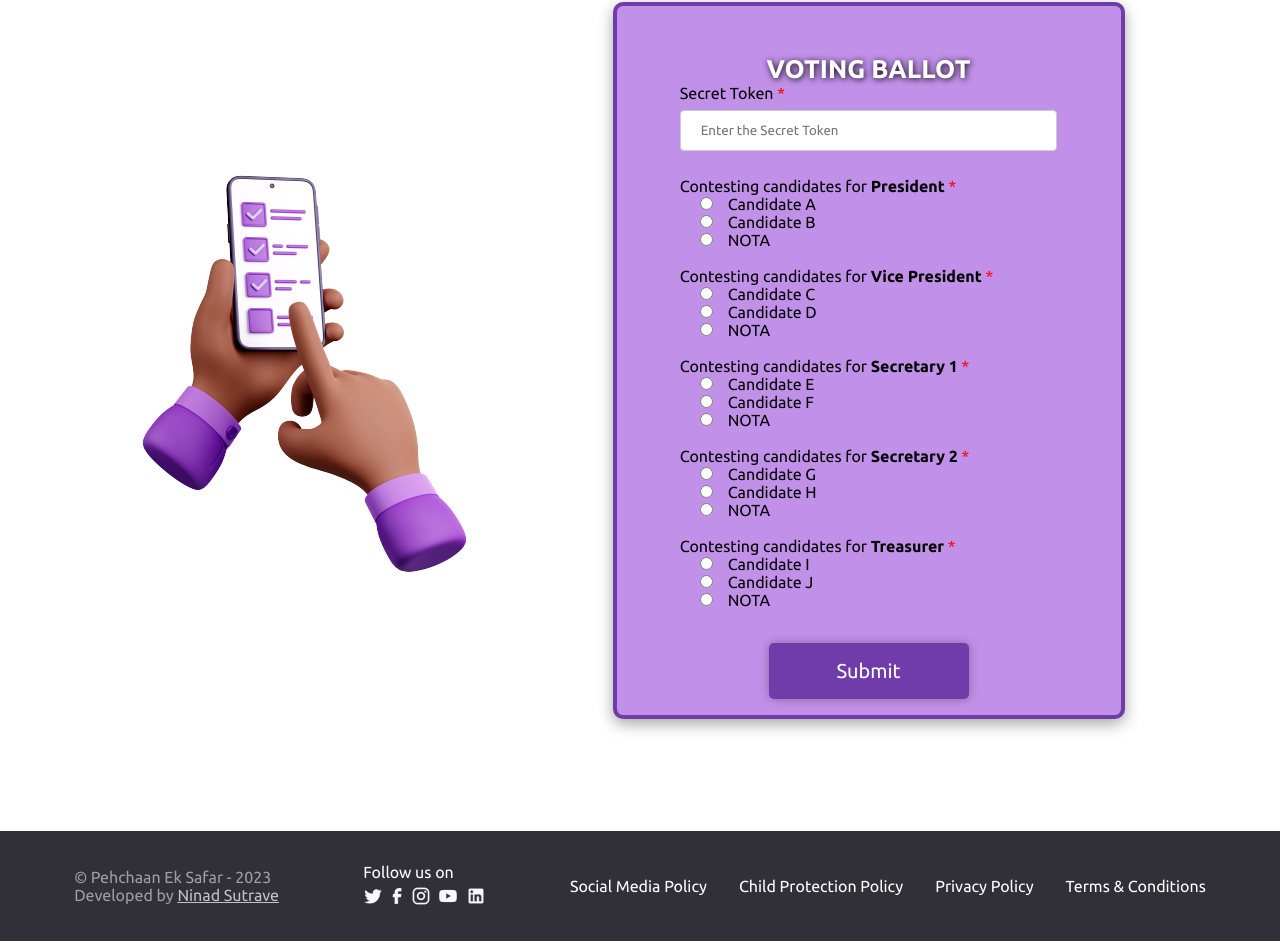
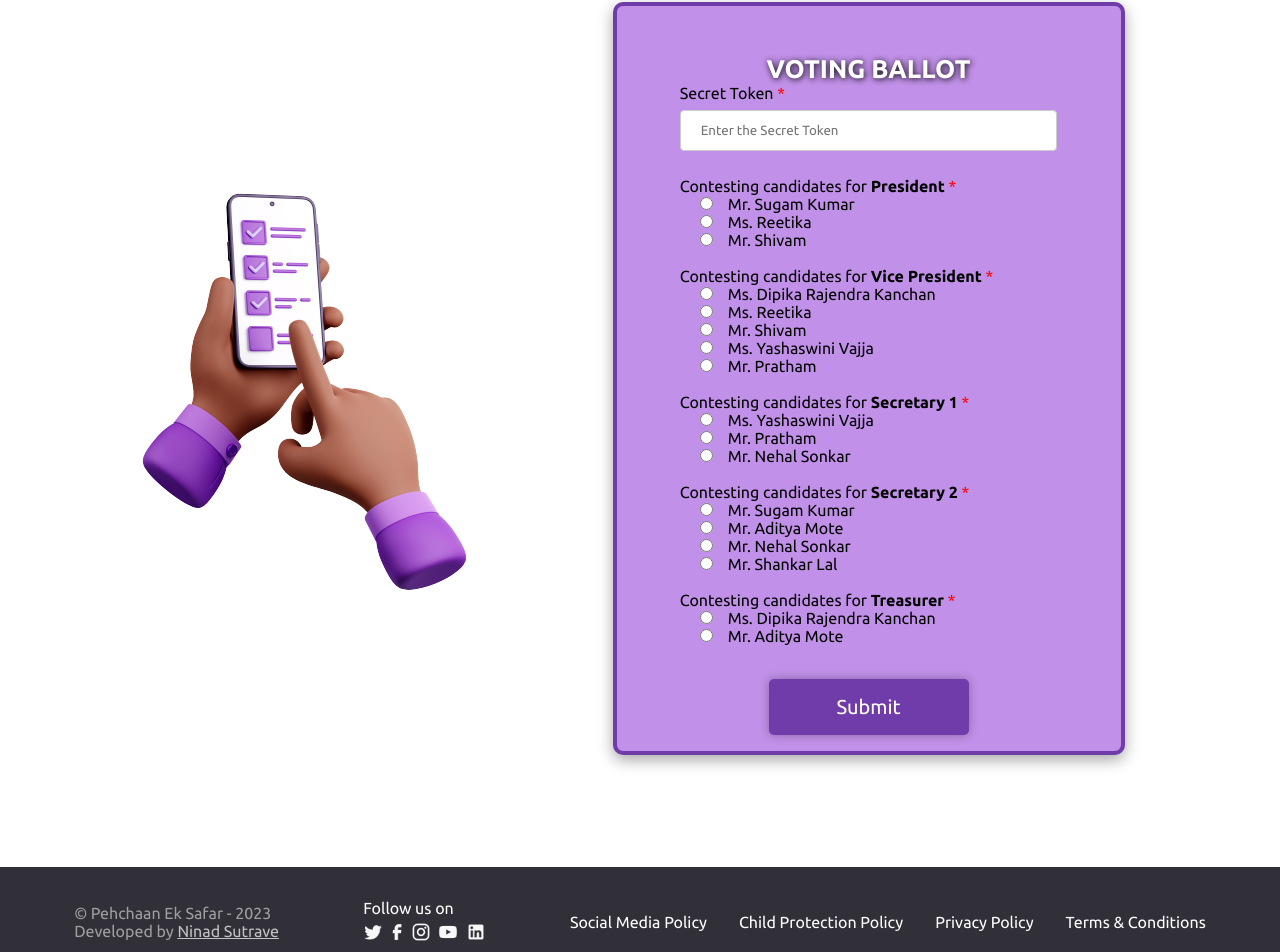
Before and after one commit to ninadsutrave/voting-ballot, a React (Vite) app: page / in a window 1280 px wide. Shown: the part 804-1756 px from the top of the page. Built offline with nearby package versions, Linux system fonts and the light colour scheme; no server answers.

Commit message:
stuff updated

```diff
--- a/src/components/Form.jsx
+++ b/src/components/Form.jsx
@@ -9,25 +9,30 @@ const Form = () => {
     secretToken: "",
     president: "",
     vice: "",
-    secretary: ""
+    secretary1: "",
+    secretary2: "",
+    treasurer: ""
 })
 
-const [checked, setChecked] = useState(new Array(15).fill(false))
-
+const [checked, setChecked] = useState(new Array(17).fill(false))
 
   const handleSubmit = (e) => {
 
+    console.log(formDetails)
+
     e.preventDefault()
-    axios.patch(process.env.REACT_APP_BACKEND_URL + 'admin/updateVote', formDetails)
+    axios.patch(import.meta.env.VITE_APP_BASE_URL + 'admin/updateVote', formDetails)
     .then(res => {
       if(res.data === "Successful") {
         setFormDetails({
           secretToken: "",
           president: "",
           vice: "",
-          secretary: ""
+          secretary1: "",
+          secretary2: "",
+          treasurer: ""
         })
-        setChecked(new Array(15).fill(false))
+        setChecked(new Array(17).fill(false))
         alert("Successfully Submitted")
       }
       else if(res.data === "Voted") {
@@ -35,9 +40,11 @@ const [checked, setChecked] = useState(new Array(15).fill(false))
           secretToken: "",
           president: "",
           vice: "",
-          secretary: ""
+          secretary1: "",
+          secretary2: "",
+          treasurer: ""
         })
-        setChecked(new Array(15).fill(false))
+        setChecked(new Array(17).fill(false))
         alert("You can only vote once!")
       }
       else {
@@ -79,8 +86,7 @@ const [checked, setChecked] = useState(new Array(15).fill(false))
                 <label>Contesting candidates for <strong>President</strong> <span className="mandatory">*</span></label><br/>
 
                 <div className="radio-button">
-
-                    <input required={true} type="radio" id="A" name="president" value="Candidate A"
+                    <input required={true} type="radio" id="A" name="president" value="Mr. Sugam Kumar"
                         checked={checked[0]}
                         onChange={(e) => {
                             let prev = {...formDetails}
@@ -93,11 +99,11 @@ const [checked, setChecked] = useState(new Array(15).fill(false))
                             setChecked(prev)
                         }}
                     />
-                    <label for="html">Candidate A</label><br/>
+                    <label for="html">Mr. Sugam Kumar</label><br/>
                 </div>
 
                 <div className="radio-button">
-                    <input required={true} type="radio" id="B" name="president" value="Candidate B"
+                    <input required={true} type="radio" id="B" name="president" value="Ms. Reetika"
                         checked={checked[1]}
                         onChange={(e) => {
                             let prev = {...formDetails}
@@ -110,15 +116,15 @@ const [checked, setChecked] = useState(new Array(15).fill(false))
                             setChecked(prev)
                         }}
                     />
-                    <label for="css">Candidate B</label><br/>
+                    <label for="css">Ms. Reetika</label><br/>
                 </div>
 
                 <div className="radio-button">
-                    <input required={true} type="radio" id="nota" name="president" value="NOTA"
+                    <input required={true} type="radio" id="C" name="president" value="Mr. Shivam"
                         checked={checked[2]}
                         onChange={(e) => {
                             let prev = {...formDetails}
-                            prev.president = "NOTA"
+                            prev.president = "C"
                             setFormDetails(prev)
                             prev = [...checked]
                             prev[0] = false
@@ -127,185 +133,225 @@ const [checked, setChecked] = useState(new Array(15).fill(false))
                             setChecked(prev)
                         }}
                     />
-                    <label for="html">NOTA</label><br/><br/>
+                    <label for="html">Mr. Shivam</label><br/><br/>
                 </div>
 
                 <label>Contesting candidates for <strong>Vice President</strong> <span className="mandatory">*</span></label><br/>
-                    <input required={true} type="radio" id="C" name="vicepresident" value="Candidate C"
+                    <input required={true} type="radio" id="D" name="vicepresident" value="Ms. Dipika Rajendra Kanchan"
                         checked={checked[3]}
                         onChange={(e) => {
                             let prev = {...formDetails}
-                            prev.vice = "C"
+                            prev.vice = "D"
                             setFormDetails(prev)
                             prev = [...checked]
                             prev[3] = true
                             prev[4] = false
                             prev[5] = false
+                            prev[6] = false
+                            prev[7] = false
                             setChecked(prev)
                         }}
                     />
-                    <label for="html">Candidate C</label><br/>
-                    <input required={true} type="radio" id="D" name="vicepresident" value="Candidate D"
+                    <label for="html">Ms. Dipika Rajendra Kanchan</label><br/>
+                    <input required={true} type="radio" id="E" name="vicepresident" value="Ms. Reetika"
                         checked={checked[4]}
                         onChange={(e) => {
                             let prev = {...formDetails}
-                            prev.vice = "D"
+                            prev.vice = "E"
                             setFormDetails(prev)
                             prev = [...checked]
                             prev[3] = false
                             prev[4] = true
                             prev[5] = false
+                            prev[6] = false
+                            prev[7] = false
                             setChecked(prev)
                         }}
                     />
-                    <label for="css">Candidate D</label><br/>
-                    <input required={true} type="radio" id="nota" name="vicepresident" value="NOTA"
+                    <label for="css">Ms. Reetika</label><br/>
+                    <input required={true} type="radio" id="F" name="vicepresident" value="Mr. Shivam"
                         checked={checked[5]}
                         onChange={(e) => {
                             let prev = {...formDetails}
-                            prev.vice = "NOTA"
+                            prev.vice = "F"
                             setFormDetails(prev)
                             prev = [...checked]
                             prev[3] = false
                             prev[4] = false
                             prev[5] = true
+                            prev[6] = false
+                            prev[7] = false
                             setChecked(prev)
                         }}
                     />
-                    <label for="css">NOTA</label><br/><br/>
+                    <label for="css">Mr. Shivam</label><br/>
+                    <input required={true} type="radio" id="G" name="vicepresident" value="Ms. Yashaswini Vajja"
+                        checked={checked[6]}
+                        onChange={(e) => {
+                            let prev = {...formDetails}
+                            prev.vice = "G"
+                            setFormDetails(prev)
+                            prev = [...checked]
+                            prev[3] = false
+                            prev[4] = false
+                            prev[5] = false
+                            prev[6] = true
+                            prev[7] = false
+                            setChecked(prev)
+                        }}
+                    />
+                    <label for="css">Ms. Yashaswini Vajja</label><br/>
+                    <input required={true} type="radio" id="H" name="vicepresident" value="Mr. Pratham"
+                        checked={checked[7]}
+                        onChange={(e) => {
+                            let prev = {...formDetails}
+                            prev.vice = "H"
+                            setFormDetails(prev)
+                            prev = [...checked]
+                            prev[3] = false
+                            prev[4] = false
+                            prev[5] = false
+                            prev[6] = false
+                            prev[7] = true
+                            setChecked(prev)
+                        }}
+                    />
+                    <label for="css">Mr. Pratham</label><br/><br/>
 
 
                 <label>Contesting candidates for <strong>Secretary 1</strong> <span className="mandatory">*</span></label><br/>
-                    <input required={true} type="radio" id="E" name="secretary1" value="Candidate E"
-                        checked={checked[6]}
+                    <input required={true} type="radio" id="I" name="secretary1" value="Ms. Yashaswini Vajja"
+                        checked={checked[8]}
                         onChange={(e) => {
                             let prev = {...formDetails}
-                            prev.secretary = "E"
+                            prev.secretary1 = "I"
                             setFormDetails(prev)
                             prev = [...checked]
-                            prev[6] = true
-                            prev[7] = false
-                            prev[8] = false
+                            prev[8] = true
+                            prev[9] = false
+                            prev[10] = false
                             setChecked(prev)
                         }}
                     />
-                    <label for="html">Candidate E</label><br/>
-                    <input required={true} type="radio" id="F" name="secretary1" value="Candidate F"
-                        checked={checked[7]}
+                    <label for="html">Ms. Yashaswini Vajja</label><br/>
+                    <input required={true} type="radio" id="J" name="secretary1" value="Mr. Pratham"
+                        checked={checked[9]}
                         onChange={(e) => {
                             let prev = {...formDetails}
-                            prev.secretary = "F"
+                            prev.secretary1 = "J"
                             setFormDetails(prev)
                             prev = [...checked]
-                            prev[6] = false
-                            prev[7] = true
                             prev[8] = false
+                            prev[9] = true
+                            prev[10] = false
                             setChecked(prev)
                         }}
                     />
-                    <label for="css">Candidate F</label><br/>
-                    <input required={true} type="radio" id="nota" name="secretary1" value="NOTA"
-                        checked={checked[8]}
+                    <label for="css">Mr. Pratham</label><br/>
+                    <input required={true} type="radio" id="K" name="secretary1" value="Mr. Nehal Sonkar"
+                        checked={checked[10]}
                         onChange={(e) => {
                             let prev = {...formDetails}
-                            prev.secretary = "NOTA"
+                            prev.secretary1 = "K"
                             setFormDetails(prev)
                             prev = [...checked]
-                            prev[6] = false
-                            prev[7] = false
-                            prev[8] = true
+                            prev[8] = false
+                            prev[9] = false
+                            prev[10] = true
                             setChecked(prev)
                         }}
                     />
-                    <label for="css">NOTA</label><br/><br/>
+                    <label for="css">Mr. Nehal Sonkar</label><br/><br/>
 
                     <label>Contesting candidates for <strong>Secretary 2</strong> <span className="mandatory">*</span></label><br/>
-                    <input required={true} type="radio" id="G" name="secretary2" value="Candidate G"
-                        checked={checked[9]}
+                    <input required={true} type="radio" id="L" name="secretary2" value="Mr. Sugam Kumar"
+                        checked={checked[11]}
                         onChange={(e) => {
                             let prev = {...formDetails}
-                            prev.secretary = "G"
+                            prev.secretary2 = "L"
                             setFormDetails(prev)
                             prev = [...checked]
-                            prev[9] = true
-                            prev[10] = false
-                            prev[11] = false
+                            prev[11] = true
+                            prev[12] = false
+                            prev[13] = false
+                            prev[14] = false
                             setChecked(prev)
                         }}
                     />
-                    <label for="html">Candidate G</label><br/>
-                    <input required={true} type="radio" id="H" name="secretary2" value="Candidate H"
-                        checked={checked[10]}
-                        onChange={(e) => {
-                            let prev = {...formDetails}
-                            prev.secretary = "H"
-                            setFormDetails(prev)
-                            prev = [...checked]
-                            prev[9] = false
-                            prev[10] = true
-                            prev[11] = false
-                            setChecked(prev)
-                        }}
-                    />
-                    <label for="css">Candidate H</label><br/>
-                    <input required={true} type="radio" id="nota" name="secretary2" value="NOTA"
-                        checked={checked[11]}
-                        onChange={(e) => {
-                            let prev = {...formDetails}
-                            prev.secretary = "NOTA"
-                            setFormDetails(prev)
-                            prev = [...checked]
-                            prev[9] = false
-                            prev[10] = false
-                            prev[11] = true
-                            setChecked(prev)
-                        }}
-                    />
-                    <label for="css">NOTA</label><br/><br/>
-
-                    <label>Contesting candidates for <strong>Treasurer</strong> <span className="mandatory">*</span></label><br/>
-                    <input required={true} type="radio" id="I" name="treasurer" value="Candidate I"
+                    <label for="html">Mr. Sugam Kumar</label><br/>
+                    <input required={true} type="radio" id="M" name="secretary2" value="Mr. Aditya Mote"
                         checked={checked[12]}
                         onChange={(e) => {
                             let prev = {...formDetails}
-                            prev.secretary = "I"
+                            prev.secretary2 = "M"
                             setFormDetails(prev)
                             prev = [...checked]
+                            prev[11] = false
                             prev[12] = true
                             prev[13] = false
                             prev[14] = false
                             setChecked(prev)
                         }}
                     />
-                    <label for="html">Candidate I</label><br/>
-                    <input required={true} type="radio" id="J" name="treasurer" value="Candidate J"
+                    <label for="css">Mr. Aditya Mote</label><br/>
+                    <input required={true} type="radio" id="N" name="secretary2" value="Mr. Nehal Sonkar"
                         checked={checked[13]}
                         onChange={(e) => {
                             let prev = {...formDetails}
-                            prev.secretary = "I"
+                            prev.secretary2 = "N"
                             setFormDetails(prev)
                             prev = [...checked]
+                            prev[11] = false
                             prev[12] = false
                             prev[13] = true
                             prev[14] = false
                             setChecked(prev)
                         }}
                     />
-                    <label for="css">Candidate J</label><br/>
-                    <input required={true} type="radio" id="nota" name="treasurer" value="NOTA"
+                    <label for="css">Mr. Nehal Sonkar</label><br/>
+                    <input required={true} type="radio" id="O" name="secretary2" value="Mr. Shankar Lal"
                         checked={checked[14]}
                         onChange={(e) => {
                             let prev = {...formDetails}
-                            prev.secretary = "NOTA"
+                            prev.secretary2 = "O"
                             setFormDetails(prev)
                             prev = [...checked]
+                            prev[11] = false
                             prev[12] = false
                             prev[13] = false
                             prev[14] = true
                             setChecked(prev)
                         }}
                     />
-                    <label for="css">NOTA</label><br/><br/>
+                    <label for="css">Mr. Shankar Lal</label><br/><br/>
+
+                    <label>Contesting candidates for <strong>Treasurer</strong> <span className="mandatory">*</span></label><br/>
+                    <input required={true} type="radio" id="P" name="treasurer" value="Ms. Dipika Rajendra Kanchan"
+                        checked={checked[15]}
+                        onChange={(e) => {
+                            let prev = {...formDetails}
+                            prev.treasurer = "P"
+                            setFormDetails(prev)
+                            prev = [...checked]
+                            prev[15] = true
+                            prev[16] = false
+                            setChecked(prev)
+                        }}
+                    />
+                    <label for="html">Ms. Dipika Rajendra Kanchan</label><br/>
+                    <input required={true} type="radio" id="Q" name="treasurer" value="Mr. Aditya Mote"
+                        checked={checked[16]}
+                        onChange={(e) => {
+                            let prev = {...formDetails}
+                            prev.treasurer = "Q"
+                            setFormDetails(prev)
+                            prev = [...checked]
+                            prev[15] = false
+                            prev[16] = true
+                            setChecked(prev)
+                        }}
+                    />
+                    <label for="css">Mr. Aditya Mote</label><br/><br/>
 
             </div>
             <div className="submitButton">
```
Also changed, not shown: src/components/Results.jsx (+17 -10 lines), src/pages/Admin.jsx (+34 -43 lines).
